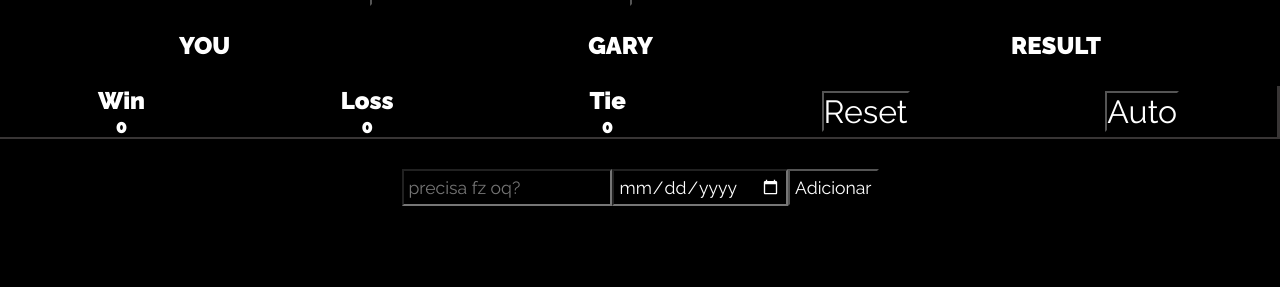
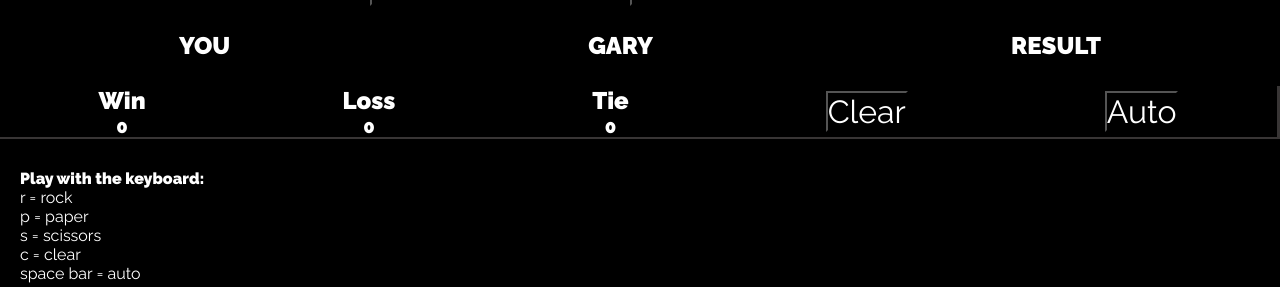
Before and after one commit to dopezinho/rock-paper-scissors, a plain HTML site: page capibara/pt5.html in a window 1280 px wide. Shown: the part 513-800 px from the top of the page. Drawn offline with Linux system fonts and the light colour scheme.

Commit message:
key text

```diff
--- a/capibara/pt5.html
+++ b/capibara/pt5.html
@@ -50,8 +50,16 @@
           <h2>Tie</h2>
           <h3 class="tie"></h3>
         </div>
-        <button class="reset-button">Reset</button>
+        <button class="reset-button">Clear</button>
         <button class="auto-button">Auto</button>
+      </div>
+      <div class="key-text">
+        <h4>Play with the keyboard:</h4>
+        <p>r = rock</p>
+        <p>p = paper</p>
+        <p>s = scissors</p>
+        <p>c = clear</p>
+        <p>space bar = auto</p>
       </div>
       <div class="pt4-container">
         <div class="pt4-input">
--- a/style.css
+++ b/style.css
@@ -227,6 +227,10 @@ a:hover {
     font-weight: 400;
 }
 
+.key-text {
+    margin: 0px 0px 30px 20px;
+}
+
 /* Media Queries*/
 
 @media screen and (min-width: 1200px) {
```
